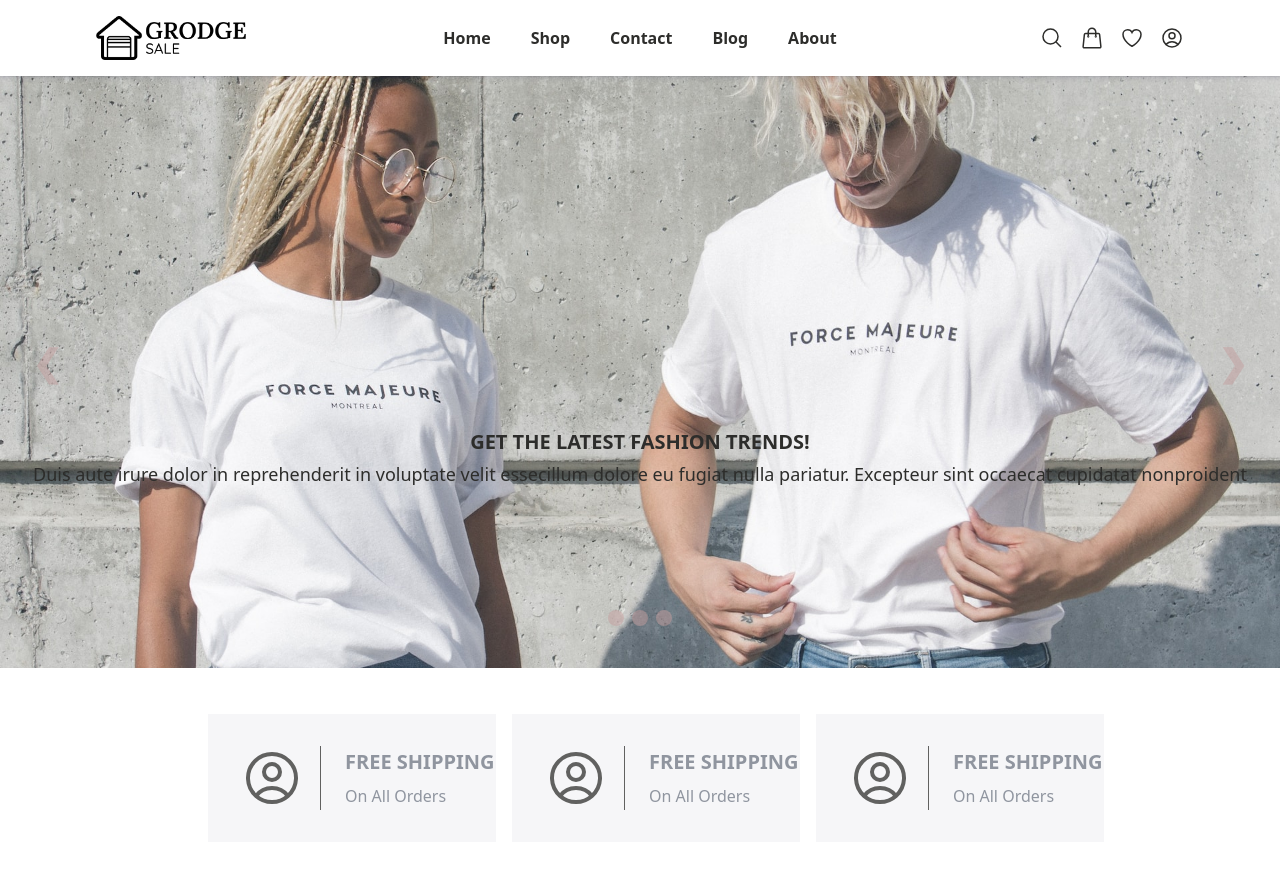
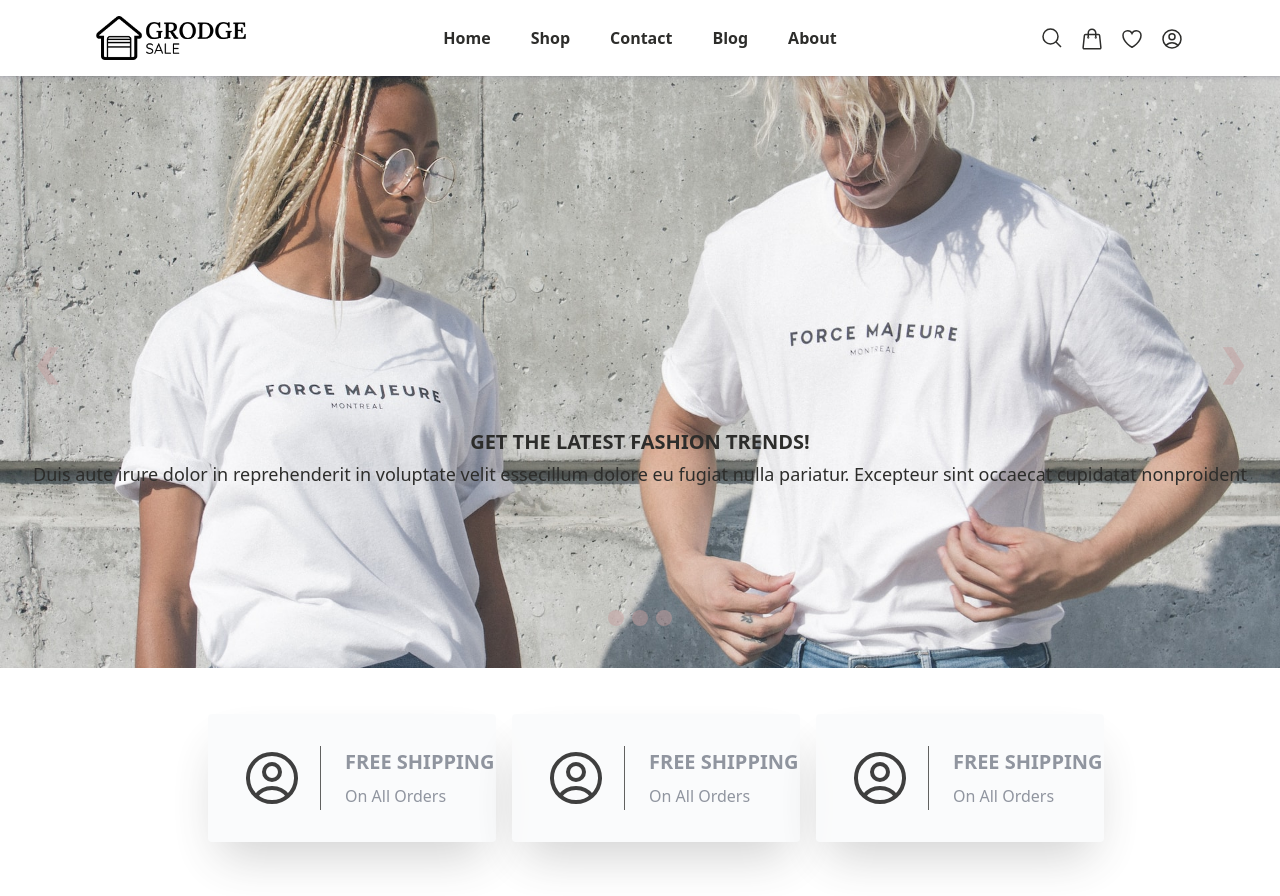
Before and after one commit to ralphscl/grodge-app, a React (Vite) app in the folder client/: page / in a window 1280 px wide. Shown: the top 896 px of the page. Built offline with nearby package versions, Linux system fonts and the light colour scheme; no server answers.

Commit message:
Policy Card Hover Effect

```diff
--- a/client/src/App.css
+++ b/client/src/App.css
@@ -1,4 +1,4 @@
-svg {
+nav svg {
     @apply
     w-6 h-6
     inline
--- a/client/src/components/card/PolicyCard.jsx
+++ b/client/src/components/card/PolicyCard.jsx
@@ -4,7 +4,7 @@
 
 const PolicyCard = () => {
   return (
-    <div className="w-full p-8 lg:px-4 xl:px-8 mb-4 overflow-hidden opacity-75 bg-gray-100 flex md:flex-col xl:flex-row text-left md:text-center xl:text-left">
+    <div className="w-full p-8 lg:px-4 xl:px-8 mb-4 overflow-hidden opacity-75 bg-gray-50 rounded flex md:flex-col xl:flex-row text-left md:text-center xl:text-left cursor-pointer hover:bg-white hover:shadow-[0px_4px_16px_rgba(17,17,26,0.1),_0px_8px_24px_rgba(17,17,26,0.1),_0px_16px_56px_rgba(17,17,26,0.1)] shadow-[rgba(0,_0,_0,_0.25)_0px_25px_50px_-12px]">
       <div className='flex justify-center pe-4 md:pe-0 xl:pe-4 me-4 md:me-0 xl:me-4 border-black-custom border-r md:border-r-0 xl:border-r'>
           <Account className="h-16 w-16" />
       </div>
--- a/client/src/pages/product/ProductManager.jsx
+++ b/client/src/pages/product/ProductManager.jsx
@@ -4,9 +4,9 @@
     <>
       <div className="sm:flex items-center justify-between">
         <div className="flex items-center gap-4">
-          <button className="py-2 px-8 rounded-full focus:outline-none bg-accent-primary text-white rounded-full">Available</button>
-          <button className="py-2 px-8 rounded-full focus:outline-none bg-accent-primary text-white rounded-full">Depleted</button>
-          <button className="py-2 px-8 rounded-full focus:outline-none bg-accent-primary text-white rounded-full">Removed</button>
+          <button className="py-2 px-8 rounded-full focus:outline-none bg-accent-primary text-white">Available</button>
+          <button className="py-2 px-8 rounded-full focus:outline-none bg-accent-primary text-white">Depleted</button>
+          <button className="py-2 px-8 rounded-full focus:outline-none bg-accent-primary text-white">Removed</button>
         </div>
       </div>
 
```
Also changed, not shown: client/src/components/card/BlogCard.jsx (added). Lines whose indentation alone changed are shown as unchanged.
